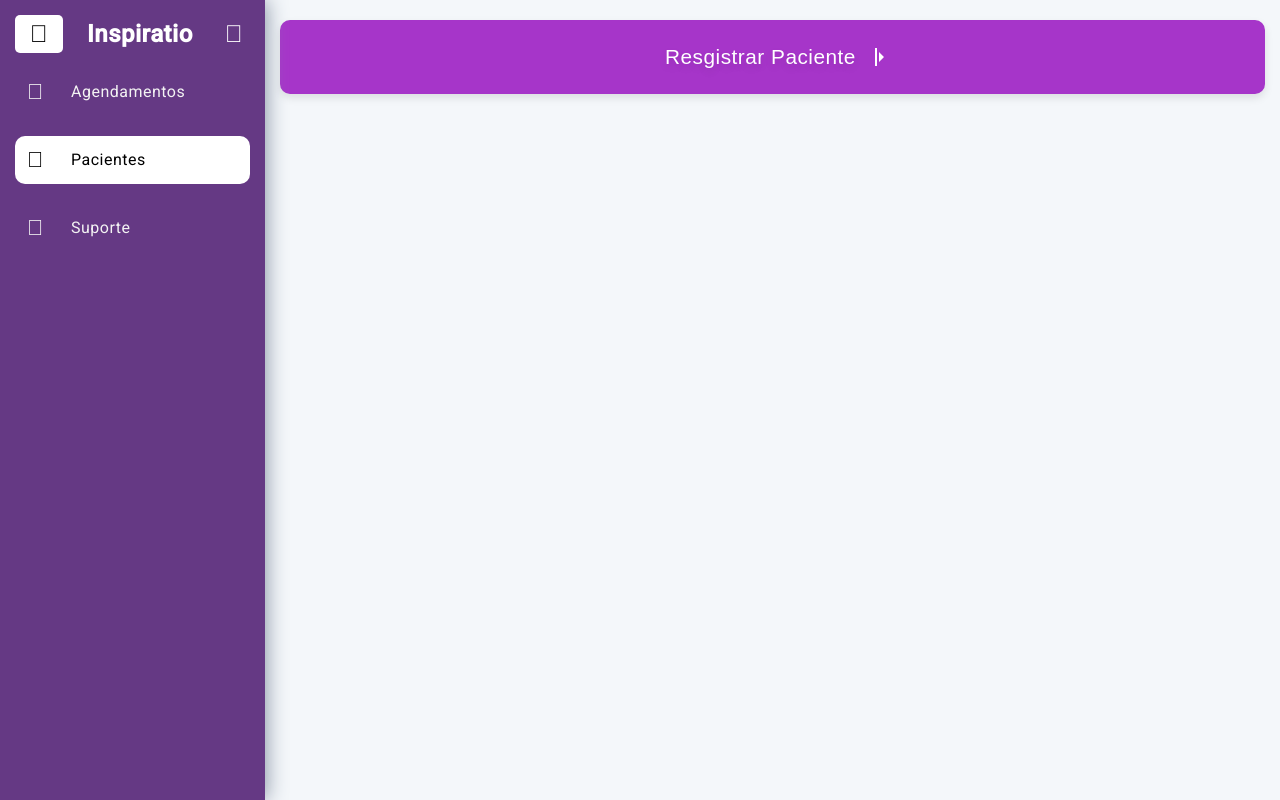
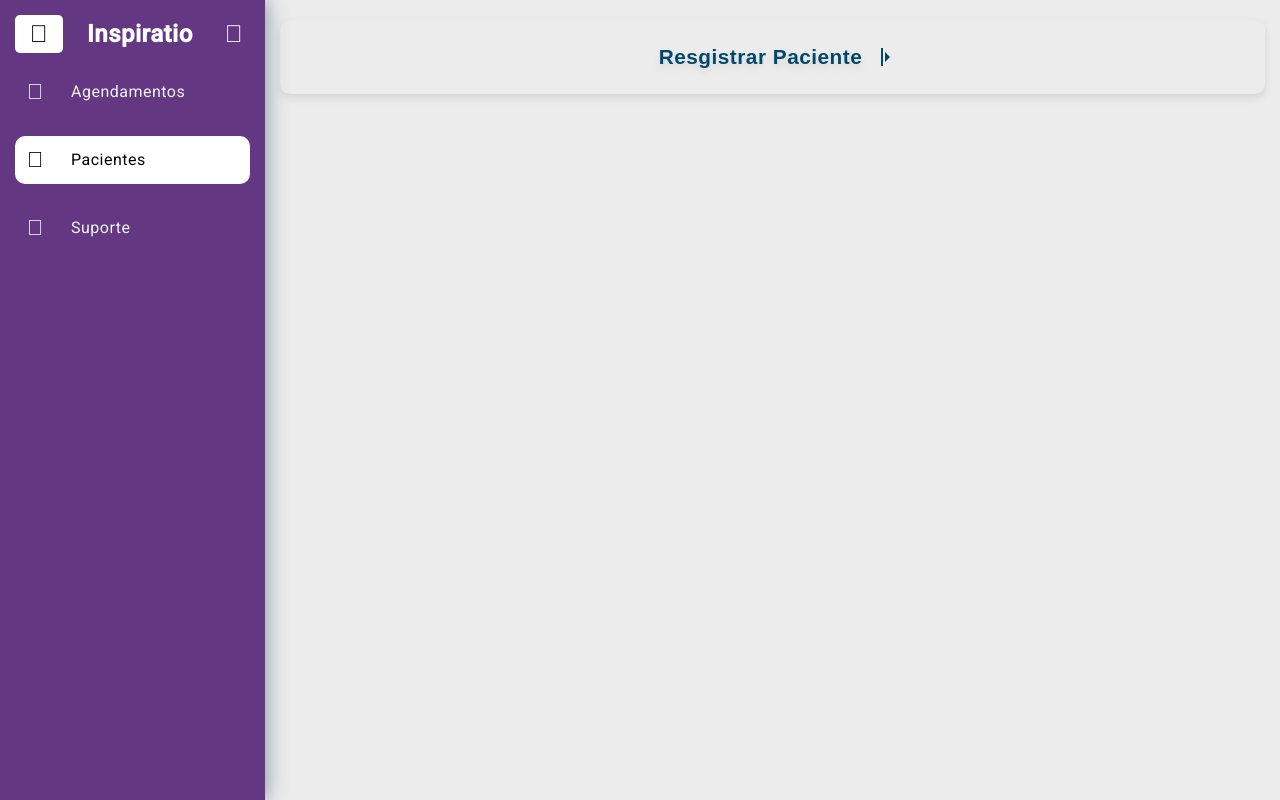
Before and after one commit to leoocestari/InspiratioWS, an Angular app: page /register-pacients in a window 1280 px wide. Built offline with nearby package versions, Linux system fonts and the light colour scheme.

Commit message:
update scss form

```diff
--- a/src/app/modules/components/form-register/form-register.component.scss
+++ b/src/app/modules/components/form-register/form-register.component.scss
@@ -4,10 +4,11 @@
     justify-content: center;
     align-items: center;
     padding-top: 20px;
+    background-color: #ECECEC;
 
     .style-button-register {
         width: 97%;
-        background-color: rgb(166, 53, 201);
+
         box-shadow: 0px 4px 8px rgba(0, 0, 0, 0.1);
         display: flex;
         justify-content: center;
@@ -20,7 +21,7 @@
         display: flex;
 
         svg {
-            fill: white;
+            fill: #02486C;
         }
     }
 
@@ -30,7 +31,8 @@
         p {
             font-family: Arial, Helvetica, sans-serif;
             font-size: 1.3rem;
-            color: white;
+            color: #02486C;
+            font-weight: bold;
             margin: 0;
             padding: 10px;
             cursor: default;
--- a/src/styles.scss
+++ b/src/styles.scss
@@ -2,11 +2,12 @@
   margin: 0;
   padding: 0;
   box-sizing: border-box;
+
 
 }
 
 body {
   position: relative;
   font-family: "Roboto", sans-serif;
-  background: #f4f7fa;
+  background-color: #ECECEC;
 }
```
